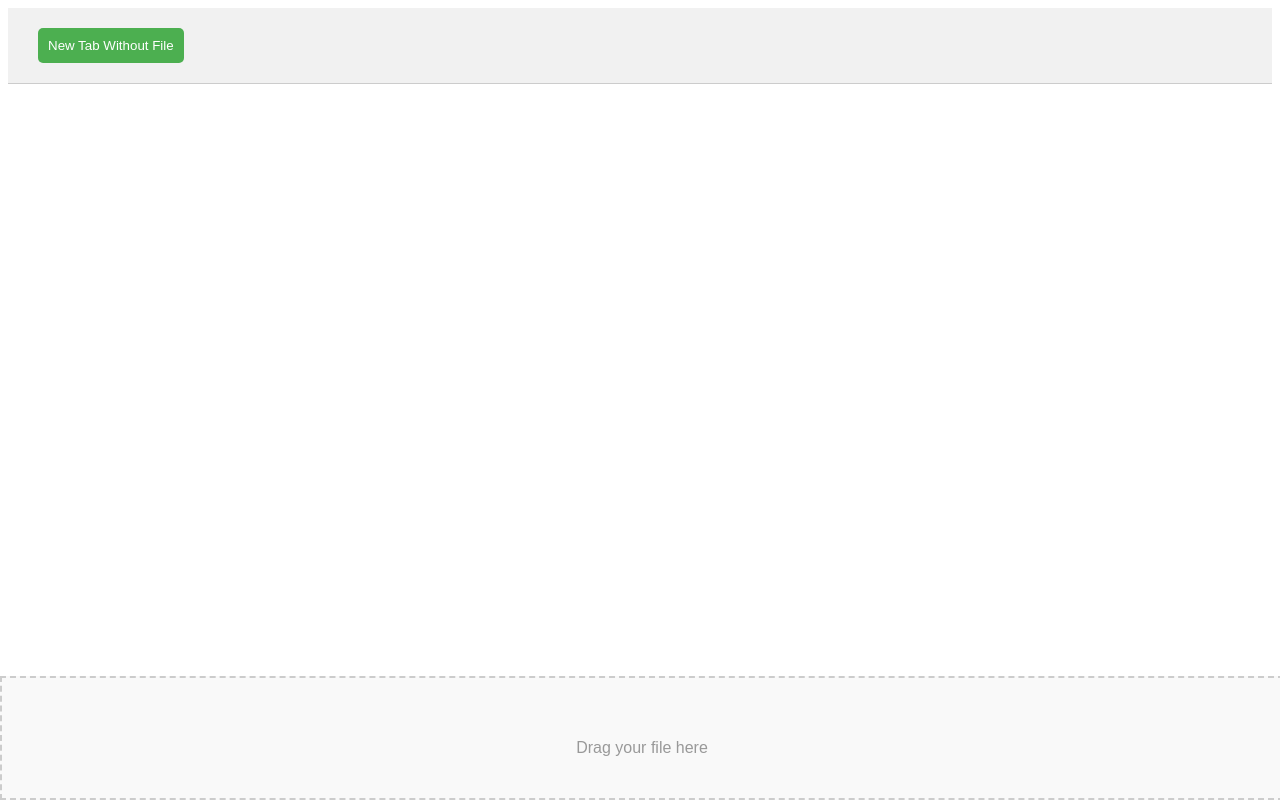
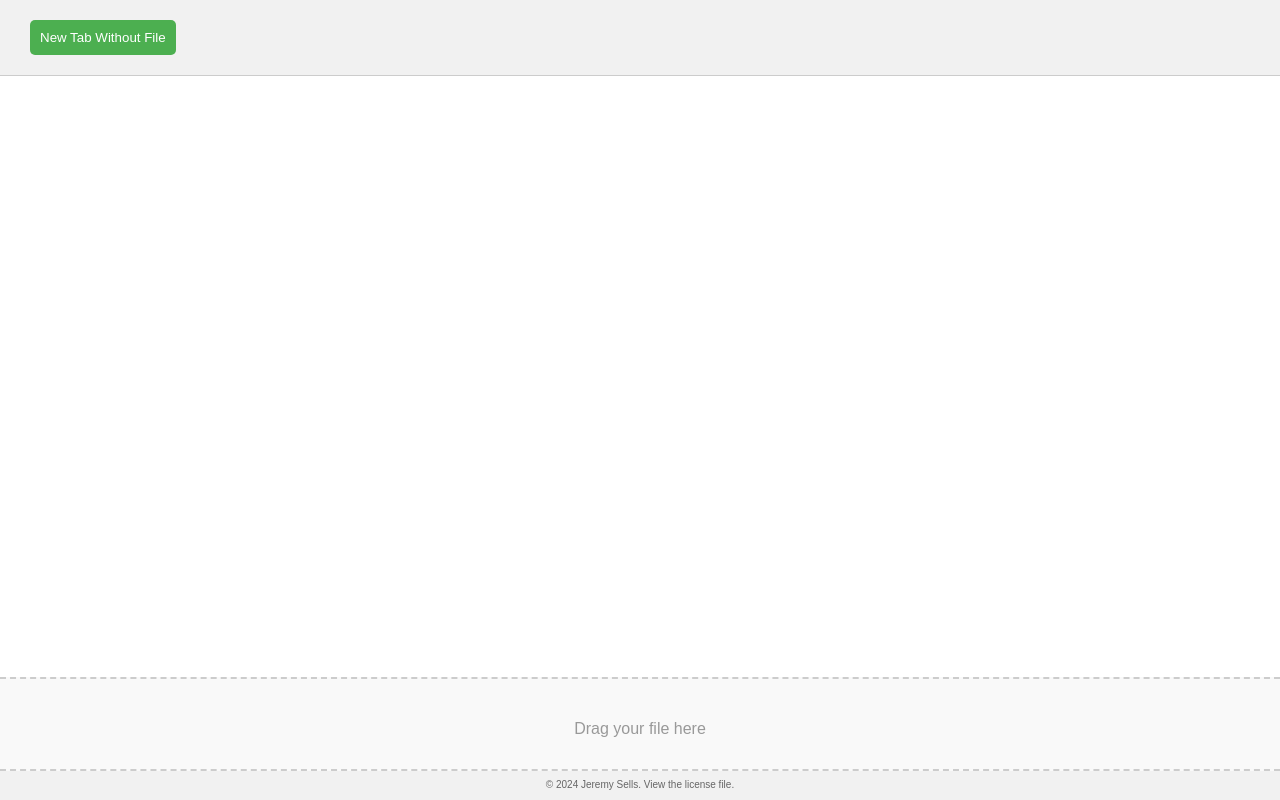
Before and after one commit to jeremy-open-source/cura-docker-web-service, a FastAPI app: template templates/index.html in a window 1280 px wide. Run offline with FastAPI, Linux system fonts and the light colour scheme; the template is opened without the code that fills it, so the values that code supplies are empty.

Commit message:
Style updates and license link

```diff
--- a/cura_docker_web_service/main.py
+++ b/cura_docker_web_service/main.py
@@ -8,6 +8,8 @@ import subprocess
 import os
 import socket
 from datetime import datetime
+
+from starlette.responses import FileResponse
 
 root_dir = os.path.realpath(os.path.dirname(os.path.realpath(__file__)) + "/..")
 
@@ -139,6 +141,10 @@ async def start_cura(port: int, file_path: str = None):
 async def close_cura(port: int):
     await cura_instances.terminate_instance(port)
 
+@app.get("/LICENSE")
+async def get_vnc_html():
+    return FileResponse(f"{root_dir}/LICENSE")
+
 @app.get("/", response_class=HTMLResponse)
 async def read_root():
     hostname = socket.gethostname()
--- a/templates/index.html
+++ b/templates/index.html
@@ -6,6 +6,7 @@
     <style>
         body {
             font-family: Arial, sans-serif;
+            margin: 0;
         }
         #tab-container {
             display: flex;
@@ -13,6 +14,7 @@
             border-bottom: 1px solid #ccc;
             padding: 10px;
             background-color: #f1f1f1;
+            top: 0;
         }
         .tab {
             margin-right: 10px;
@@ -36,28 +38,11 @@
             cursor: pointer;
         }
         #cura-tabs {
-            display: flex;
-            flex-direction: column;
+            display: block;
             align-items: center;
         }
         .tab-content {
-            margin: 5px 0 5px 0;
-            border: 1px solid #ccc;
-            width: 80%;
-        }
-        #drag-drop-area {
-            padding-top: 20px;
-            width: 100%;
-            height: 100px;
-            border: 2px dashed #ccc;
-            text-align: center;
-            line-height: 100px;
-            color: #999;
-            position: fixed;
-            bottom: 0;
-            left: 0;
-            background-color: #f9f9f9;
-            z-index: 1000;
+            margin: 0;
         }
         #new-tab-button {
             cursor: pointer;
@@ -67,6 +52,45 @@
             border: none;
             border-radius: 5px;
         }
+        footer {
+            position: fixed;
+            bottom: 0px;
+            width: 100%;
+        }
+        footer a {
+            color: #666;
+            text-decoration: none;
+        }
+        footer a:hover {
+            text-decoration: underline;
+        }
+        #drag-drop-area {
+            padding: 0 0 10px 0;
+            width: 100%;
+            height: 80px;
+            border-right: 0;
+            border-left: 0;
+            border-top: 2px;
+            border-bottom: 2px;
+            border-style: dashed;
+            border-color: #ccc;
+            text-align: center;
+            line-height: 100px;
+            color: #999;
+            left: 0;
+            background-color: #f9f9f9;
+            z-index: 1000;
+        }
+        #copyright {
+            display: block;
+            height: 15px;
+            width: 100%;
+            text-align: center;
+            padding: 8px 0 6px;
+            background-color: #f1f1f1;
+            font-size: 10px;
+            color: #666;
+        }
     </style>
 </head>
 <body>
@@ -75,8 +99,12 @@
         <button id="new-tab-button">New Tab Without File</button>
     </div>
 </div>
-<div id="cura-tabs"></div>
-<div id="drag-drop-area">Drag your file here</div>
+<div id="cura-tabs" style="height: {{ resolution_y | int + 20 }}px; width: {{ resolution_x | int + 10 }}px"></div>
+
+<footer>
+    <div id="drag-drop-area">Drag your file here</div>
+    <div id="copyright">&copy; 2024 Jeremy Sells. <a target="_blank" rel="noopener noreferrer" href="/LICENSE">View the license file</a>.</div>
+</footer>
 
 <script>
     const hostname = "{{ hostname }}";
@@ -127,7 +155,7 @@
         // Create a new tab
         var tab = document.createElement('div');
         tab.className = 'tab';
-        tab.innerHTML = `Port: ${port} <button onclick="closeCuraInstance(${port}, this)">[X]</button>`;
+        tab.innerHTML = `Port: ${port} <button onclick="closeCuraInstance(${port}, this)">X</button>`;
         tab.onclick = function() {
             setActiveTab(port);
         };
```
